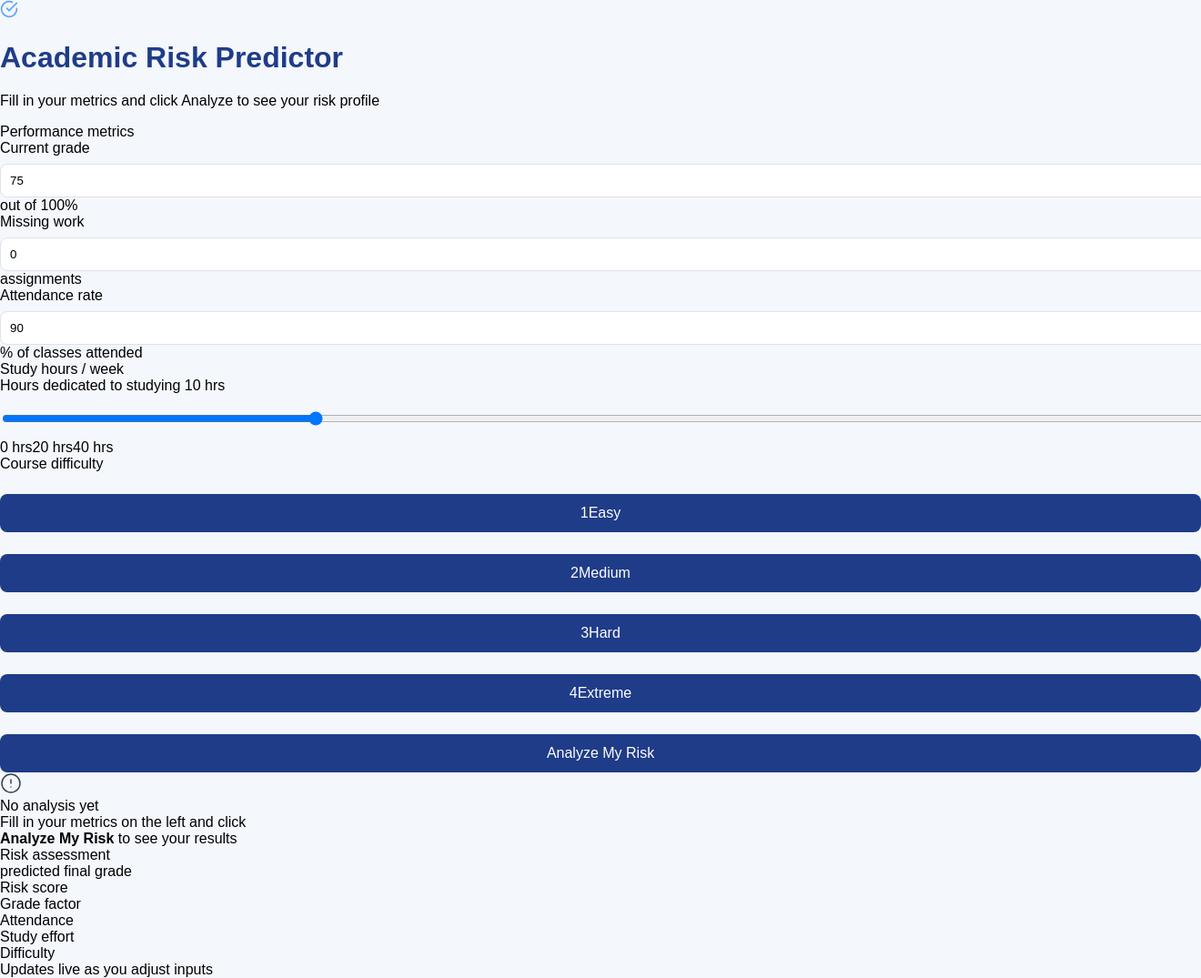
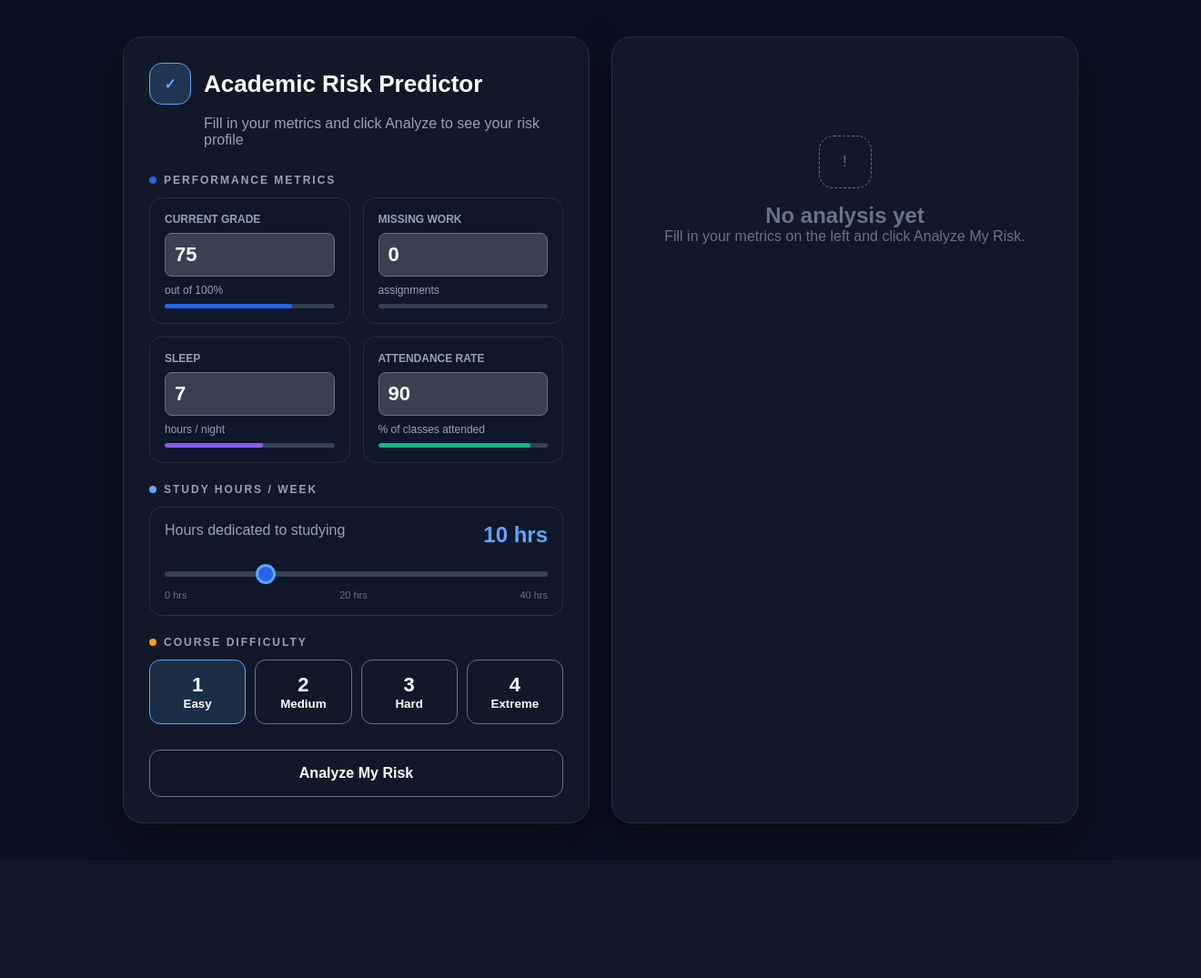
Before and after one commit to tashanda/academic-risk-predictor, a Flask app: page / in a window 1320 px wide; the page is wider, and only the part inside the window is pictured. Shown: that part at 91% size. After the commit the page ends 931 px from the top of that part, so only its background shows below. Run offline with Flask 3, Linux system fonts and the light colour scheme.

Commit message:
Initial commit

```diff
--- a/app.py
+++ b/app.py
@@ -1,17 +1,43 @@
+# Flask creates the web browser, render_template loads HTML files from your templates folder
+# request lets flask read incoming data from the client
+#jsonify converts python data into JSON format to send back to the client for API responses
+#predict_risk imports custom ML prediction function from ml_model.py
 from flask import Flask, render_template, request, jsonify
 from ml_model import predict_risk
 
+#This initializes the Flask application
 app = Flask(__name__)
 
+#When someone visits the website the flask calls the home() func and returns the index.html file to the browser.
+# This is the main page of the website where users can input their data for prediction.
 @app.route('/')
-def index():
+def home():
     return render_template('index.html')
 
+# this creates an API endpoint that only accepts POST requests.
 @app.route('/predict', methods=['POST'])
 def predict():
-    data = request.json or {}
-    risk = predict_risk(data)
-    return jsonify({'risk_score': risk})
+    #this reads the JSON and converts it into a python dictionary.
+    data = request.get_json()
+
+    if not data:
+        return jsonify({'error': 'No input provided'}), 400
+
+    #this converts inputs into the correct types
+    study_hours = float(data['study_hours'])
+    current_grade = float(data['current_grade'])
+    difficulty = int(data['difficulty'])
+    attendance = float(data['attendance'])
+    sleep_hours = float(data['sleep_hours'])
+    missing_assignments = int(data['missing_assignments'])
+
+    result = predict_risk(study_hours, current_grade, difficulty, attendance, sleep_hours, missing_assignments)
+
+    return jsonify(result)
+
+
+
+
 
 if __name__ == '__main__':
     app.run(debug=True)
--- a/requirements.txt
+++ b/requirements.txt
@@ -1,2 +1,3 @@
 Flask
 numpy
+scikit-learn
--- a/static/script.js
+++ b/static/script.js
@@ -1,24 +1,69 @@
-const form = document.getElementById('risk-form');
-const result = document.getElementById('result');
+let difficulty = 1;
 
-form.addEventListener('submit', async (event) => {
-    event.preventDefault();
+function updateSlider() {
+  const value = document.getElementById("study_hours").value;
+  document.getElementById("hours-out").textContent = value + " hrs";
+}
 
-    const formData = new FormData(form);
-    const data = {
-        attendance: formData.get('attendance'),
-        assignments: formData.get('assignments'),
-        sleep_hours: formData.get('sleep_hours')
-    };
+function setDifficulty(value, button) {
+  difficulty = value;
 
-    const response = await fetch('/predict', {
-        method: 'POST',
-        headers: {
-            'Content-Type': 'application/json'
-        },
-        body: JSON.stringify(data)
-    });
+  document.querySelectorAll(".diff-btn").forEach(btn => {
+    btn.classList.remove("active");
+  });
 
-    const json = await response.json();
-    result.textContent = `Predicted Academic Risk Score: ${json.risk_score}%`;
-});
+  button.classList.add("active");
+}
+
+function getPrediction() {
+  const grade = Number(document.getElementById("current_grade").value);
+  const missing = Number(document.getElementById("missing_assignments").value);
+  const attendance = Number(document.getElementById("attendance").value);
+  const sleep = Number(document.getElementById("sleep_hours").value);
+  const study = Number(document.getElementById("study_hours").value);
+
+  const predicted = Math.max(0, Math.min(100,
+    grade + study * 0.5 + (attendance - 80) * 0.2 + (sleep - 7) * 1.5 - difficulty * 4 - missing * 3
+  ));
+
+  const riskScore = Math.round(100 - predicted);
+
+  let risk = "Low Risk";
+  let color = "#22c55e";
+
+  if (riskScore >= 75) {
+    risk = "Critical Risk";
+    color = "#ef4444";
+  } else if (riskScore >= 50) {
+    risk = "High Risk";
+    color = "#f97316";
+  } else if (riskScore >= 25) {
+    risk = "Moderate Risk";
+    color = "#facc15";
+  }
+
+  document.getElementById("placeholder").style.display = "none";
+  document.getElementById("results-content").style.display = "flex";
+
+  document.getElementById("risk-badge").textContent = risk;
+  document.getElementById("risk-badge").style.color = color;
+  document.getElementById("risk-badge").style.borderColor = color;
+  document.getElementById("risk-badge").style.background = color + "22";
+
+  document.getElementById("pred-grade").textContent = Math.round(predicted) + "%";
+  document.getElementById("pred-grade").style.color = color;
+
+  document.getElementById("gauge-pct").textContent = riskScore + "%";
+  document.getElementById("gauge-pct").style.color = color;
+
+  document.getElementById("gauge-fill").style.width = riskScore + "%";
+  document.getElementById("gauge-fill").style.background = color;
+
+  document.getElementById("bd-grade").textContent = grade >= 75 ? "Good" : "Needs work";
+  document.getElementById("bd-attend").textContent = attendance >= 80 ? "Good" : "Low";
+  document.getElementById("bd-study").textContent = study >= 10 ? "Good" : "Low";
+  document.getElementById("bd-diff").textContent = ["Easy", "Medium", "Hard", "Extreme"][difficulty - 1];
+
+  document.getElementById("result-rec").textContent =
+    "Consider increasing study hours, reducing missing work, and attending office hours to improve your grade.";
+}
--- a/static/style.css
+++ b/static/style.css
@@ -1,59 +1,352 @@
-body {
-    font-family: Arial, sans-serif;
-    background: #f4f7fb;
-    margin: 0;
-    padding: 0;
+* {
+  box-sizing: border-box;
+  margin: 0;
+  padding: 0;
 }
 
-.container {
-    max-width: 500px;
-    margin: 80px auto;
-    padding: 24px;
-    background: #ffffff;
-    border-radius: 12px;
-    box-shadow: 0 16px 45px rgba(18, 35, 71, 0.08);
+body {
+  font-family: Arial, sans-serif;
+  background: #0b1120;
+  min-height: 100vh;
+  padding: 40px;
+  color: white;
+}
+
+.layout {
+  max-width: 1050px;
+  margin: auto;
+  display: grid;
+  grid-template-columns: 1fr 1fr;
+  gap: 24px;
+}
+
+.panel,
+.result-panel {
+  background: #111827;
+  border: 1px solid #243244;
+  border-radius: 22px;
+  padding: 28px;
+  box-shadow: 0 20px 50px rgba(0,0,0,0.4);
+}
+
+.header-row {
+  display: flex;
+  align-items: center;
+  gap: 14px;
+}
+
+.header-icon {
+  width: 46px;
+  height: 46px;
+  border-radius: 14px;
+  background: rgba(96,165,250,0.2);
+  border: 1px solid #60a5fa;
+  display: flex;
+  align-items: center;
+  justify-content: center;
+  color: #60a5fa;
+  font-weight: bold;
 }
 
 h1 {
-    margin-bottom: 20px;
-    color: #1f3c88;
+  font-size: 26px;
 }
 
-label {
-    display: block;
-    margin-top: 16px;
-    font-weight: 600;
+.header p {
+  color: #94a3b8;
+  margin: 12px 0 28px 60px;
 }
 
-input {
-    width: 100%;
-    padding: 10px;
-    margin-top: 8px;
-    border: 1px solid #dce2ee;
-    border-radius: 8px;
+.section-label {
+  color: #94a3b8;
+  font-size: 12px;
+  text-transform: uppercase;
+  letter-spacing: 2px;
+  margin: 22px 0 12px;
+  font-weight: bold;
 }
 
-button {
-    margin-top: 24px;
-    width: 100%;
-    padding: 12px;
-    background: #1f3c88;
-    color: #ffffff;
-    border: none;
-    border-radius: 8px;
-    cursor: pointer;
-    font-size: 16px;
+.dot {
+  display: inline-block;
+  width: 8px;
+  height: 8px;
+  border-radius: 50%;
+  margin-right: 8px;
 }
 
-button:hover {
-    background: #163074;
+.blue { background: #2563eb; }
+.lightblue { background: #60a5fa; }
+.orange { background: #f59e0b; }
+
+.metrics-grid {
+  display: grid;
+  grid-template-columns: 1fr 1fr;
+  gap: 14px;
 }
 
-#result {
-    margin-top: 24px;
-    padding: 16px;
-    border-radius: 10px;
-    background: #f0f4ff;
-    color: #111827;
-    font-weight: 700;
+.metric-card,
+.slider-card,
+.bd-item,
+.gauge-wrap {
+  background: #0f172a;
+  border: 1px solid #243244;
+  border-radius: 14px;
+  padding: 16px;
 }
+
+.metric-name {
+  display: block;
+  color: #94a3b8;
+  font-size: 12px;
+  text-transform: uppercase;
+  margin-bottom: 8px;
+  font-weight: bold;
+}
+
+.metric-input {
+  width: 100%;
+  background: #374151;
+  border: 1px solid #64748b;
+  border-radius: 8px;
+  color: white;
+  font-size: 22px;
+  padding: 10px;
+  font-weight: bold;
+}
+
+.metric-sub {
+  color: #94a3b8;
+  font-size: 12px;
+  margin: 8px 0;
+}
+
+.mini-bar-bg {
+  height: 5px;
+  background: #334155;
+  border-radius: 999px;
+  overflow: hidden;
+}
+
+.mini-bar-fill {
+  height: 100%;
+  border-radius: 999px;
+}
+
+.blue-fill { background: #2563eb; }
+.red-fill { background: #ef4444; }
+.green-fill { background: #10b981; }
+.purple-fill { background: #8b5cf6; }
+
+.slider-top {
+  display: flex;
+  justify-content: space-between;
+  color: #94a3b8;
+  margin-bottom: 18px;
+}
+
+.slider-val {
+  color: #60a5fa;
+  font-size: 24px;
+  font-weight: bold;
+}
+
+input[type="range"] {
+  width: 100%;
+  appearance: none;
+  height: 6px;
+  background: #334155;
+  border-radius: 999px;
+}
+
+input[type="range"]::-webkit-slider-thumb {
+  appearance: none;
+  width: 22px;
+  height: 22px;
+  border-radius: 50%;
+  background: #2563eb;
+  border: 3px solid #60a5fa;
+}
+
+.range-labels {
+  display: flex;
+  justify-content: space-between;
+  color: #64748b;
+  font-size: 11px;
+  margin-top: 10px;
+}
+
+.diff-grid {
+  display: grid;
+  grid-template-columns: repeat(4, 1fr);
+  gap: 10px;
+}
+
+.diff-btn {
+  background: #111827;
+  border: 1px solid #64748b;
+  color: white;
+  border-radius: 12px;
+  padding: 14px 6px;
+  font-weight: bold;
+  cursor: pointer;
+}
+
+.diff-btn span {
+  display: block;
+  font-size: 22px;
+}
+
+.diff-btn.active {
+  border-color: #60a5fa;
+  background: rgba(96,165,250,0.15);
+}
+
+.predict-btn {
+  width: 100%;
+  margin-top: 28px;
+  padding: 16px;
+  background: transparent;
+  border: 1px solid #64748b;
+  color: white;
+  border-radius: 12px;
+  font-weight: bold;
+  font-size: 16px;
+  cursor: pointer;
+}
+
+.predict-btn:hover {
+  background: #2563eb;
+}
+
+.placeholder {
+  text-align: center;
+  color: #64748b;
+  padding: 80px 20px;
+}
+
+.placeholder-icon {
+  width: 58px;
+  height: 58px;
+  margin: 0 auto 16px;
+  border-radius: 16px;
+  border: 1px dashed #64748b;
+  display: flex;
+  align-items: center;
+  justify-content: center;
+}
+
+#results-content {
+  display: none;
+  flex-direction: column;
+  gap: 18px;
+}
+
+.result-hero {
+  background: #0f172a;
+  border: 1px solid #243244;
+  border-radius: 18px;
+  padding: 24px;
+  text-align: center;
+}
+
+.result-risk-label {
+  color: #94a3b8;
+  text-transform: uppercase;
+  font-size: 12px;
+  letter-spacing: 2px;
+  font-weight: bold;
+}
+
+.risk-badge {
+  display: inline-block;
+  margin: 16px 0;
+  padding: 8px 18px;
+  border-radius: 999px;
+  border: 1px solid #facc15;
+  color: #facc15;
+  background: rgba(250,204,21,0.15);
+  text-transform: uppercase;
+  font-weight: bold;
+}
+
+.result-grade-num {
+  font-size: 58px;
+  font-weight: bold;
+  color: #facc15;
+}
+
+.result-grade-sub {
+  color: #94a3b8;
+}
+
+.gauge-top {
+  display: flex;
+  justify-content: space-between;
+  color: #94a3b8;
+  margin-bottom: 12px;
+}
+
+#gauge-pct {
+  color: #facc15;
+  font-weight: bold;
+}
+
+.gauge-bg {
+  height: 12px;
+  background: #334155;
+  border-radius: 999px;
+  overflow: hidden;
+}
+
+.gauge-fill {
+  height: 100%;
+  width: 39%;
+  background: #facc15;
+  border-radius: 999px;
+}
+
+.breakdown-grid {
+  display: grid;
+  grid-template-columns: 1fr 1fr;
+  gap: 12px;
+}
+
+.bd-label {
+  color: #94a3b8;
+  font-size: 12px;
+  text-transform: uppercase;
+}
+
+.bd-val {
+  margin-top: 8px;
+  font-weight: bold;
+}
+
+.rec-box {
+  border-left: 4px solid #2563eb;
+  background: #0f172a;
+  padding: 18px;
+  border-radius: 0 12px 12px 0;
+  line-height: 1.6;
+}
+
+.live-row {
+  color: #64748b;
+  text-align: center;
+  font-size: 12px;
+}
+
+.live-row span {
+  display: inline-block;
+  width: 8px;
+  height: 8px;
+  background: #22c55e;
+  border-radius: 50%;
+  margin-right: 8px;
+}
+
+@media (max-width: 850px) {
+  .layout {
+    grid-template-columns: 1fr;
+  }
+}
--- a/templates/index.html
+++ b/templates/index.html
@@ -7,111 +7,112 @@
 <body>
   <div class="layout">
 
-    <!-- LEFT: inputs -->
     <div class="panel">
       <div class="header">
         <div class="header-row">
-          <div class="header-icon">
-            <svg width="20" height="20" viewBox="0 0 24 24" fill="none" stroke="#60a5fa" stroke-width="2" stroke-linecap="round" stroke-linejoin="round">
-              <path d="M22 11.08V12a10 10 0 1 1-5.93-9.14"/>
-              <polyline points="22 4 12 14.01 9 11.01"/>
-            </svg>
-          </div>
+          <div class="header-icon">✓</div>
           <h1>Academic Risk Predictor</h1>
         </div>
         <p>Fill in your metrics and click Analyze to see your risk profile</p>
       </div>
 
-      <div class="section-label"><span class="dot" style="background:#2563eb"></span>Performance metrics</div>
+      <div class="section-label"><span class="dot blue"></span>Performance metrics</div>
+
       <div class="metrics-grid">
         <div class="metric-card">
           <span class="metric-name">Current grade</span>
-          <input class="metric-input" type="number" id="current_grade" value="75" min="0" max="100"
-            oninput="updateMini('grade-mini', this.value, 100, '#2563eb'); liveUpdate()">
+          <input class="metric-input" type="number" id="current_grade" value="75" min="0" max="100">
           <div class="metric-sub">out of 100%</div>
-          <div class="mini-bar-bg"><div class="mini-bar-fill" id="grade-mini" style="width:75%;background:#2563eb"></div></div>
+          <div class="mini-bar-bg"><div class="mini-bar-fill blue-fill" style="width:75%"></div></div>
         </div>
+
         <div class="metric-card">
           <span class="metric-name">Missing work</span>
-          <input class="metric-input" type="number" id="missing_assignments" value="0" min="0"
-            oninput="updateMissing(this.value); liveUpdate()">
+          <input class="metric-input" type="number" id="missing_assignments" value="0" min="0">
           <div class="metric-sub">assignments</div>
-          <div class="mini-bar-bg"><div class="mini-bar-fill" id="missing-mini" style="width:0%;background:#ef4444"></div></div>
+          <div class="mini-bar-bg"><div class="mini-bar-fill red-fill" style="width:0%"></div></div>
         </div>
-        <div class="metric-card full">
+
+        <div class="metric-card">
+          <span class="metric-name">Sleep</span>
+          <input class="metric-input" type="number" id="sleep_hours" value="7" min="0" max="12">
+          <div class="metric-sub">hours / night</div>
+          <div class="mini-bar-bg"><div class="mini-bar-fill purple-fill" style="width:58%"></div></div>
+        </div>
+
+        <div class="metric-card">
           <span class="metric-name">Attendance rate</span>
-          <input class="metric-input" type="number" id="attendance" value="90" min="0" max="100"
-            oninput="updateMini('attend-mini', this.value, 100, '#10b981'); liveUpdate()">
+          <input class="metric-input" type="number" id="attendance" value="90" min="0" max="100">
           <div class="metric-sub">% of classes attended</div>
-          <div class="mini-bar-bg"><div class="mini-bar-fill" id="attend-mini" style="width:90%;background:#10b981"></div></div>
+          <div class="mini-bar-bg"><div class="mini-bar-fill green-fill" style="width:90%"></div></div>
         </div>
       </div>
 
-      <div class="section-label"><span class="dot" style="background:#60a5fa"></span>Study hours / week</div>
+      <div class="section-label"><span class="dot lightblue"></span>Study hours / week</div>
+
       <div class="slider-card">
         <div class="slider-top">
           <span>Hours dedicated to studying</span>
           <span class="slider-val" id="hours-out">10 hrs</span>
         </div>
-        <input type="range" id="study_hours" min="0" max="40" value="10" step="1"
-          oninput="document.getElementById('hours-out').textContent = this.value + ' hrs'; liveUpdate()">
+        <input type="range" id="study_hours" min="0" max="40" value="10" step="1" oninput="updateSlider()">
         <div class="range-labels"><span>0 hrs</span><span>20 hrs</span><span>40 hrs</span></div>
       </div>
 
-      <div class="section-label"><span class="dot" style="background:#f59e0b"></span>Course difficulty</div>
+      <div class="section-label"><span class="dot orange"></span>Course difficulty</div>
+
       <div class="diff-grid">
-        <button class="diff-btn active" onclick="setDifficulty(1, this)"><span class="diff-num">1</span>Easy</button>
-        <button class="diff-btn" onclick="setDifficulty(2, this)"><span class="diff-num">2</span>Medium</button>
-        <button class="diff-btn" onclick="setDifficulty(3, this)"><span class="diff-num">3</span>Hard</button>
-        <button class="diff-btn" onclick="setDifficulty(4, this)"><span class="diff-num">4</span>Extreme</button>
+        <button class="diff-btn active" onclick="setDifficulty(1, this)"><span>1</span>Easy</button>
+        <button class="diff-btn" onclick="setDifficulty(2, this)"><span>2</span>Medium</button>
+        <button class="diff-btn" onclick="setDifficulty(3, this)"><span>3</span>Hard</button>
+        <button class="diff-btn" onclick="setDifficulty(4, this)"><span>4</span>Extreme</button>
       </div>
 
-      <button class="predict-btn" id="predict-btn" onclick="getPrediction()">
-        <span id="btn-text">Analyze My Risk</span>
-        <div class="spinner" id="spinner"></div>
-      </button>
+      <button class="predict-btn" onclick="getPrediction()">Analyze My Risk</button>
     </div>
 
-    <!-- RIGHT: results -->
     <div class="result-panel">
       <div class="placeholder" id="placeholder">
-        <div class="placeholder-icon">
-          <svg width="24" height="24" viewBox="0 0 24 24" fill="none" stroke="#334155" stroke-width="1.5" stroke-linecap="round">
-            <circle cx="12" cy="12" r="10"/>
-            <line x1="12" y1="8" x2="12" y2="12"/>
-            <line x1="12" y1="16" x2="12.01" y2="16"/>
-          </svg>
-        </div>
-        <div class="placeholder-title">No analysis yet</div>
-        <div class="placeholder-sub">Fill in your metrics on the left and click<br><strong>Analyze My Risk</strong> to see your results</div>
+        <div class="placeholder-icon">!</div>
+        <h2>No analysis yet</h2>
+        <p>Fill in your metrics on the left and click Analyze My Risk.</p>
       </div>
 
       <div id="results-content">
         <div class="result-hero">
-          <div class="result-risk-label">Risk assessment</div>
-          <div class="risk-badge" id="risk-badge"></div>
-          <div class="result-grade-num" id="pred-grade"></div>
+          <div class="result-risk-label">Risk Assessment</div>
+          <div class="risk-badge" id="risk-badge">Moderate Risk</div>
+          <div class="result-grade-num" id="pred-grade">52%</div>
           <div class="result-grade-sub">predicted final grade</div>
         </div>
+
         <div class="gauge-wrap">
           <div class="gauge-top">
             <span>Risk score</span>
-            <span class="gauge-pct" id="gauge-pct"></span>
+            <span id="gauge-pct">39%</span>
           </div>
-          <div class="gauge-bg"><div class="gauge-fill" id="gauge-fill"></div></div>
+          <div class="gauge-bg">
+            <div class="gauge-fill" id="gauge-fill"></div>
+          </div>
         </div>
+
         <div class="breakdown-grid">
-          <div class="bd-item"><div class="bd-label">Grade factor</div><div class="bd-val" id="bd-grade"></div></div>
-          <div class="bd-item"><div class="bd-label">Attendance</div><div class="bd-val" id="bd-attend"></div></div>
-          <div class="bd-item"><div class="bd-label">Study effort</div><div class="bd-val" id="bd-study"></div></div>
-          <div class="bd-item"><div class="bd-label">Difficulty</div><div class="bd-val" id="bd-diff"></div></div>
+          <div class="bd-item"><div class="bd-label">Grade Factor</div><div class="bd-val" id="bd-grade">Good</div></div>
+          <div class="bd-item"><div class="bd-label">Attendance</div><div class="bd-val" id="bd-attend">Good</div></div>
+          <div class="bd-item"><div class="bd-label">Study Effort</div><div class="bd-val" id="bd-study">None</div></div>
+          <div class="bd-item"><div class="bd-label">Difficulty</div><div class="bd-val" id="bd-diff">Medium</div></div>
         </div>
-        <div class="rec-box" id="result-rec"></div>
-        <div class="live-row"><div class="live-dot"></div> Updates live as you adjust inputs</div>
+
+        <div class="rec-box" id="result-rec">
+          Consider increasing study hours and attending office hours to improve your grade.
+        </div>
+
+        <div class="live-row"><span></span> Updates live as you adjust inputs</div>
       </div>
     </div>
 
   </div>
+
   <script src="{{ url_for('static', filename='script.js') }}"></script>
 </body>
 </html>
```
Also changed, not shown: ml_model.py (+89 -8 lines).
